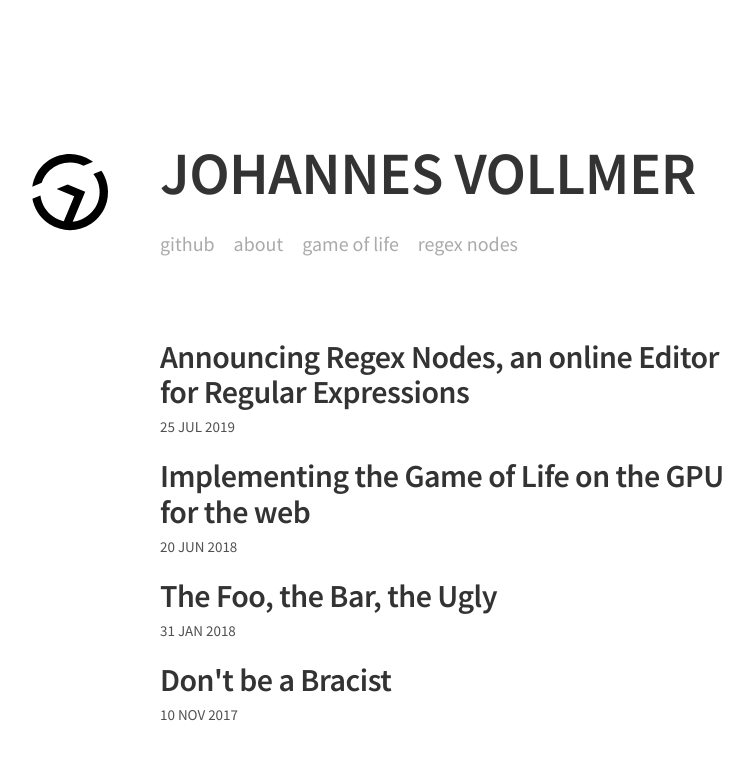
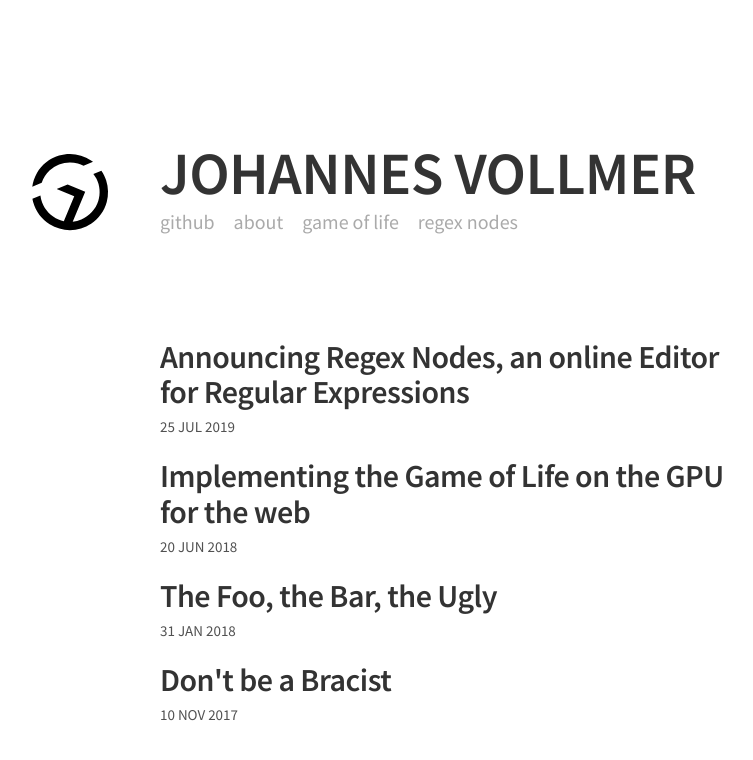
Before and after one commit to johannesvollmer/johannesvollmer.github.io, a Jekyll site: the page built from index.html, in a window 1280 px wide. Shown: the top 760 px of the page, without its empty margins (250-1003 px from the left). Built offline with Jekyll 4.4.1, drawn with Linux system fonts in a browser that asks for light colours.

```diff
--- a/_layouts/post.html
+++ b/_layouts/post.html
@@ -6,10 +6,10 @@
     <a href="{{ site.baseurl }}/">{{ site.name }}</a>
   </h1>
   <h1 class="post-title">{{ page.title }}</h1>
-</header>
-<main>
   <div class="post-date">
     <time>{{ page.date | date_to_string }}</time>
   </div>
+</header>
+<main>
   {{ content }}
 </main>
--- a/style.scss
+++ b/style.scss
@@ -305,14 +305,6 @@
   align-self: start;
 }
 
-header {
-  display: flex;
-  flex-direction: column;
-  justify-content: space-between;
-  align-items: stretch;
-}
-
-
 @media (max-width: 50rem){
   body {
     display: block;
@@ -327,10 +319,6 @@
     height: 100vw;
     transform: scale(0.8);
     opacity: 0.04;
-  }
-
-  header {
-    margin-top: 0rem;
   }
 
   main {
```
